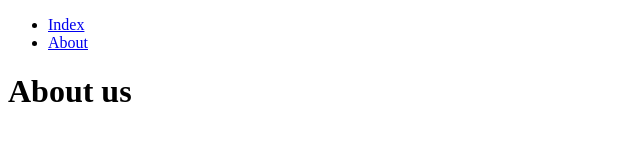
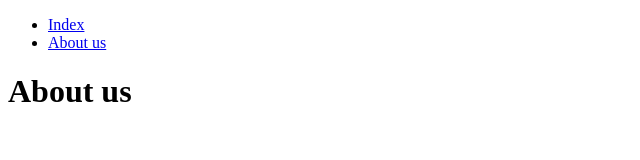
Before and after one commit to ericktec/testingGithubActions, a Next.js app: page /about in a window 1280 px wide. Shown: the top 160 px of the page, without its empty margins (0-640 px from the left). Built offline with nearby package versions, Linux system fonts and the light colour scheme.

Commit message:
esto falla

```diff
--- a/commitlint.config.js
+++ b/commitlint.config.js
@@ -1 +1 @@
-module.exports = {extends: ['@commitlint/config-conventional']}
+module.exports = {extends: ['@commitlint/config-conventional']};
--- a/components/Navigation.js
+++ b/components/Navigation.js
@@ -10,7 +10,7 @@ const Navigation = () => {
             </li>
             <li>
                 <Link href="/about">
-                    <a>About</a>
+                    <a>About us</a>
                 </Link>
             </li>
         </ul>
```
